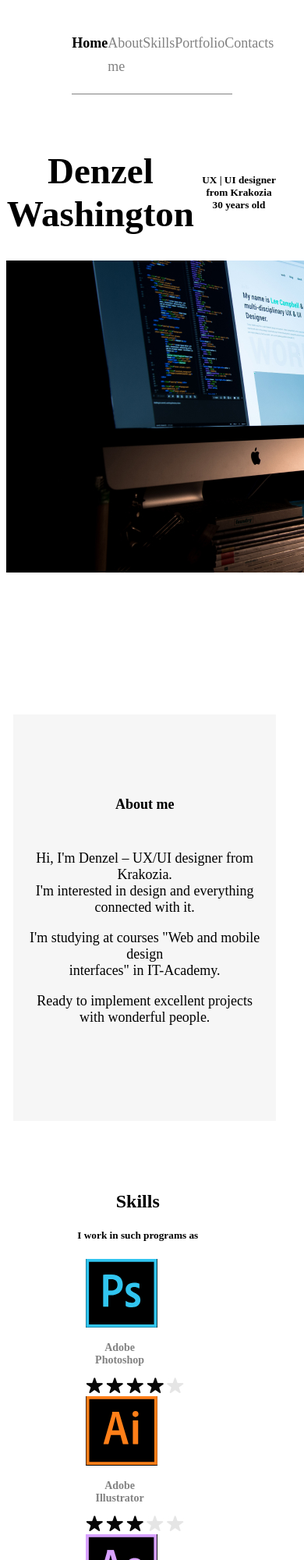
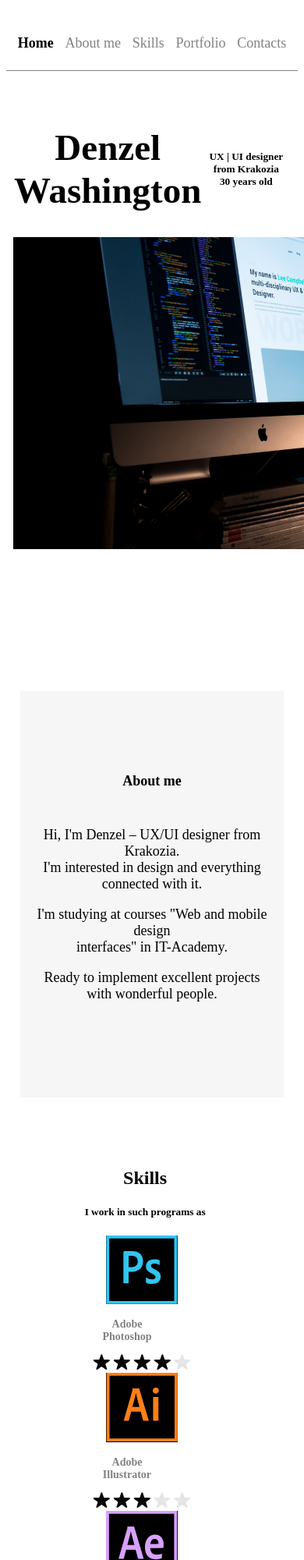
Before and after one commit to Olha36/Test-task, a plain HTML site: page index.html in a window 390 px wide. Shown: the top 2000 px of the page at 78% size. Drawn offline with Linux system fonts and the light colour scheme.

Commit message:
style correction

```diff
--- a/css/style.css
+++ b/css/style.css
@@ -11,7 +11,7 @@
     width: 55%;
     display: flex;
     margin: 40px auto;
-    justify-content: space-between;
+    justify-content: space-evenly;
     border-bottom: 1px solid #828282;
 }
 .header a {
@@ -130,6 +130,9 @@
 media */
 
 @media screen and (max-width: 1024px) {
+    .container {
+        margin: 0 auto;
+    }
    .text img {
     width: 80%;
    }
@@ -152,8 +155,13 @@ media */
 
     }
     .text img {
-        width: 650px;
-        height: 260px;
+        width: 100%;
+    }
+    .header {
+        width: auto;
+    }
+    .programme {
+        text-align: center;
     }
    }
 }
```
Also changed, not shown: index.html (+38 -3 lines).
